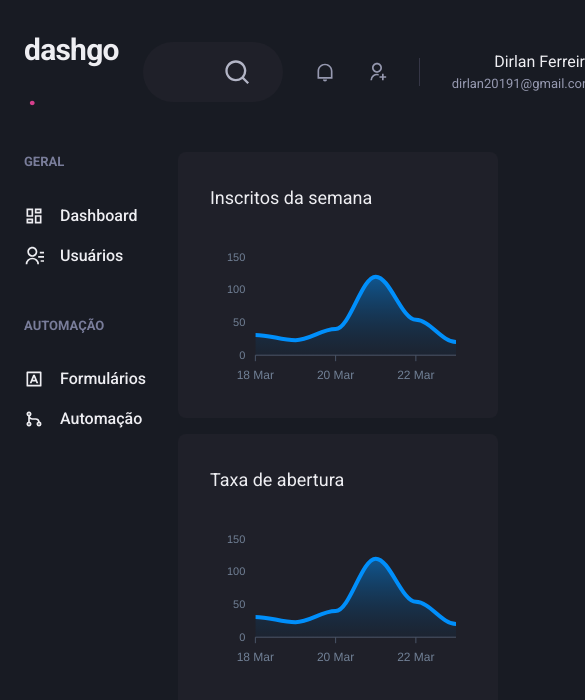
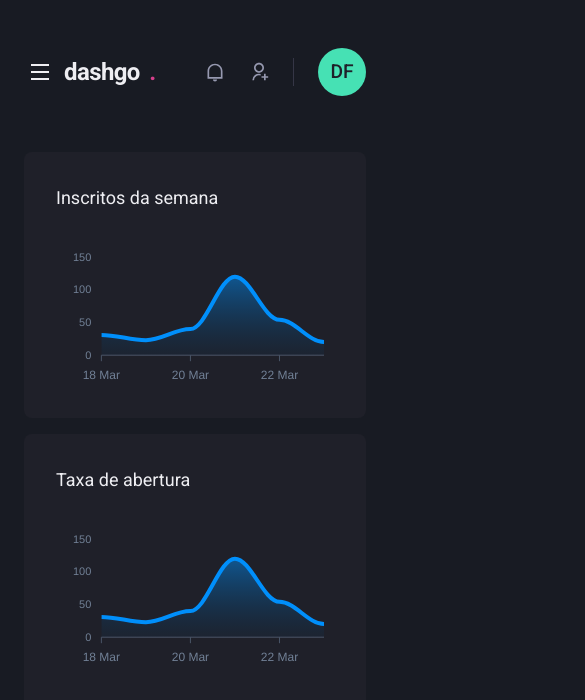
Before and after one commit to kieis/dashgo, a Next.js app: page /dashboard in a window 390 px wide. Shown: the top 700 px of the page, 585 px wide, since content can reach past the window. Built offline with nearby package versions, Linux system fonts and the light colour scheme.

Commit message:
mobile sidebar

```diff
--- a/src/components/Header/Logo.tsx
+++ b/src/components/Header/Logo.tsx
@@ -2,7 +2,7 @@
 
 export function Logo() {
     return (
-        <Text fontSize="3xl" fontWeight="bold" letterSpacing="tight" w="64">dashgo            <Text as="span" color="pink.500" ml="1">.</Text>
+        <Text fontSize={["2xl", "3xl"]} fontWeight="bold" letterSpacing="tight" w="64">dashgo            <Text as="span" color="pink.500" ml="1">.</Text>
         </Text>
     );
 }
--- a/src/components/Header/NotificationsNav.tsx
+++ b/src/components/Header/NotificationsNav.tsx
@@ -3,7 +3,7 @@
 
 export function NotificationsNav() {
     return(
-        <HStack spacing="8" mx="8" pr="8" py="1" color="gray.300" borderRightWidth={1} borderColor="gray.700">
+        <HStack spacing={["6", "8"]} mx={["6", "8"]} pr={["6", "8"]} py="1" color="gray.300" borderRightWidth={1} borderColor="gray.700">
             <Icon as={RiNotificationLine}fontSize="20" />
             <Icon as={RiUserAddLine} fontSize="20" />
         </HStack>
--- a/src/components/Header/Profile.tsx
+++ b/src/components/Header/Profile.tsx
@@ -1,12 +1,18 @@
 import { Avatar, Box, Flex, Text } from "@chakra-ui/react";
 
-export function Profile() {
+interface ProfileProps {
+    showProfileData: boolean;
+}
+
+export function Profile({ showProfileData = true }: ProfileProps) {
     return(
         <Flex align="center">
-            <Box mr="4" textAlign="right">
-                <Text>Dirlan Ferreira</Text>
-                <Text color="gray.300" fontSize="small">dirlan20191@gmail.com</Text>
-            </Box>
+            { showProfileData && (
+                <Box mr="4" textAlign="right">
+                    <Text>Dirlan Ferreira</Text>
+                    <Text color="gray.300" fontSize="small">dirlan20191@gmail.com</Text>
+                </Box>
+            )}
 
             <Avatar size="md" name="Dirlan Ferreira" />
         </Flex>
--- a/src/components/Header/index.tsx
+++ b/src/components/Header/index.tsx
@@ -1,4 +1,6 @@
-import { Flex } from "@chakra-ui/react";
+import { Flex, Icon, IconButton, useBreakpointValue } from "@chakra-ui/react";
+import { RiMenuLine } from "react-icons/ri";
+import { useSidebarDrawer } from "../../contexts/SidebarDrawerContext";
 
 import { Logo } from "./Logo";
 import { NotificationsNav } from "./NotificationsNav";
@@ -6,16 +8,28 @@
 import { SearchBox } from "./SearchBox";
 
 export function Header() {
+    const { onOpen } = useSidebarDrawer();
+
+    const isWideVersion = useBreakpointValue({base: false, lg: true})
+
     return (
         <Flex as="header" w="100%" maxWidth={1480} h="28" mx="auto" mt="4" align="center" px="6">
+            { !isWideVersion && (
+                <IconButton display="flex" alignItems="center" justifyContent="center"
+                    aria-label="Open Navigation"
+                    variant="unstyled"
+                    icon={<Icon as={RiMenuLine} fontSize="24" onClick={onOpen} mr="2"/>}
+                />
+            )}
+
             <Logo />
-            <SearchBox />
+            { isWideVersion && (<SearchBox />)}
 
             <Flex align="center" ml="auto">
                 <NotificationsNav />
             </Flex>
 
-            <Profile />
+            <Profile showProfileData={isWideVersion} />
         </Flex>
     );
 }
--- /dev/null
+++ b/src/components/Sidebar/SidebarNav.tsx
@@ -0,0 +1,28 @@
+import { Stack } from "@chakra-ui/react"
+import { NavLink } from "./NavLink";
+import { NavSection } from "./NavSection";
+
+import { RiContactsLine, RiDashboardLine, RiGitMergeLine, RiInputMethodLine } from "react-icons/ri";
+
+export function SidebarNav() {
+    return(
+        <Stack spacing="12" align="flex-start">
+            <NavSection title="GERAL">
+                <NavLink icon={RiDashboardLine}>
+                    Dashboard
+                </NavLink>
+                <NavLink icon={RiContactsLine}>
+                    Usuários
+                </NavLink>
+            </NavSection>
+            <NavSection title="AUTOMAÇÃO">
+                <NavLink icon={RiInputMethodLine}>
+                    Formulários
+                </NavLink>
+                <NavLink icon={RiGitMergeLine}>
+                    Automação
+                </NavLink>
+            </NavSection>
+        </Stack>
+    );
+}
--- a/src/components/Sidebar/index.tsx
+++ b/src/components/Sidebar/index.tsx
@@ -1,29 +1,32 @@
-import { Box, Icon, Link, Stack, Text } from "@chakra-ui/react";
-import { RiContactsLine, RiDashboardLine, RiGitMergeLine, RiInputMethodLine } from "react-icons/ri";
-import { NavLink } from "./NavLink";
-import { NavSection } from "./NavSection";
+import { Box, Drawer, DrawerBody, DrawerCloseButton, DrawerContent, DrawerHeader, DrawerOverlay, useBreakpointValue } from "@chakra-ui/react";
+import { useSidebarDrawer } from "../../contexts/SidebarDrawerContext";
+
+import { SidebarNav } from "./SidebarNav"
 
 export function Sidebar() {
+    const { isOpen, onClose } = useSidebarDrawer();
+
+    const isDrawerSidebar = useBreakpointValue({base: true, lg: false});
+
+    if (isDrawerSidebar) {
+        return (
+            <Drawer isOpen={isOpen} placement="left" onClose={onClose}>
+                <DrawerOverlay>
+                    <DrawerContent bg="gray.800" p="4">
+                        <DrawerCloseButton mt="6" />
+                        <DrawerHeader>Navegação</DrawerHeader>
+                        <DrawerBody>
+                            <SidebarNav />
+                        </DrawerBody>
+                    </DrawerContent>
+                </DrawerOverlay>
+            </Drawer>
+            );
+    }
+
     return(
         <Box as="aside" w="64" mr="8">
-            <Stack spacing="12" align="flex-start">
-                <NavSection title="GERAL">
-                    <NavLink icon={RiDashboardLine}>
-                        Dashboard
-                    </NavLink>
-                    <NavLink icon={RiContactsLine}>
-                        Usuários
-                    </NavLink>
-                </NavSection>
-                <NavSection title="AUTOMAÇÃO">
-                    <NavLink icon={RiInputMethodLine}>
-                        Formulários
-                    </NavLink>
-                    <NavLink icon={RiGitMergeLine}>
-                        Automação
-                    </NavLink>
-                </NavSection>
-            </Stack>
+            <SidebarNav />
         </Box>
     );
 }
--- /dev/null
+++ b/src/contexts/SidebarDrawerContext.tsx
@@ -0,0 +1,28 @@
+import { useDisclosure, UseDisclosureReturn } from "@chakra-ui/react";
+import { useRouter } from "next/router";
+import { createContext, ReactNode, useContext, useEffect } from "react";
+
+interface SidebarDrawerProviderProps {
+    children: ReactNode;
+}
+
+type SidebarDrawerContextData = UseDisclosureReturn;
+
+const SidebarDrawerContext = createContext({} as SidebarDrawerContextData);
+
+export function SidebarDrawerProvider({ children }: SidebarDrawerProviderProps) {
+    const disclosure = useDisclosure();
+    const router = useRouter();
+
+    useEffect(() => {
+        disclosure.onClose();
+    }, [router.asPath]);
+
+    return(
+        <SidebarDrawerContext.Provider value={disclosure}>
+            {children}
+        </SidebarDrawerContext.Provider>
+    )
+}
+
+export const useSidebarDrawer = () => useContext(SidebarDrawerContext);
--- a/src/pages/_app.tsx
+++ b/src/pages/_app.tsx
@@ -2,11 +2,14 @@
 import { ChakraProvider } from '@chakra-ui/react';
 import React from 'react';
 import { theme } from '../styles/theme';
+import { SidebarDrawerProvider } from '../contexts/SidebarDrawerContext';
 
 function MyApp({ Component, pageProps }: AppProps) {
   return (
     <ChakraProvider theme={theme}>
-      <Component {...pageProps} />
+      <SidebarDrawerProvider>
+        <Component {...pageProps} />
+      </SidebarDrawerProvider>
     </ChakraProvider>
   )
 }
```
